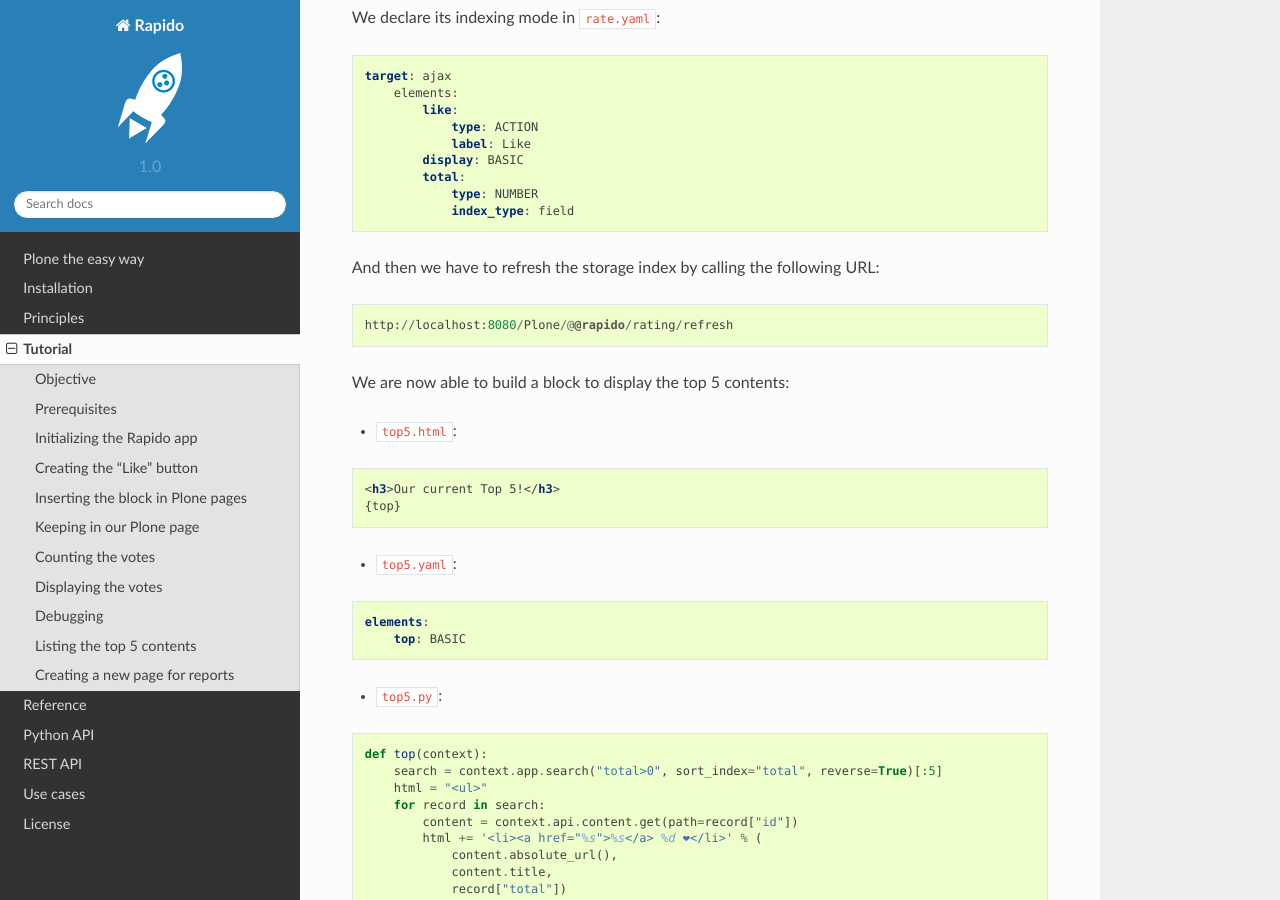
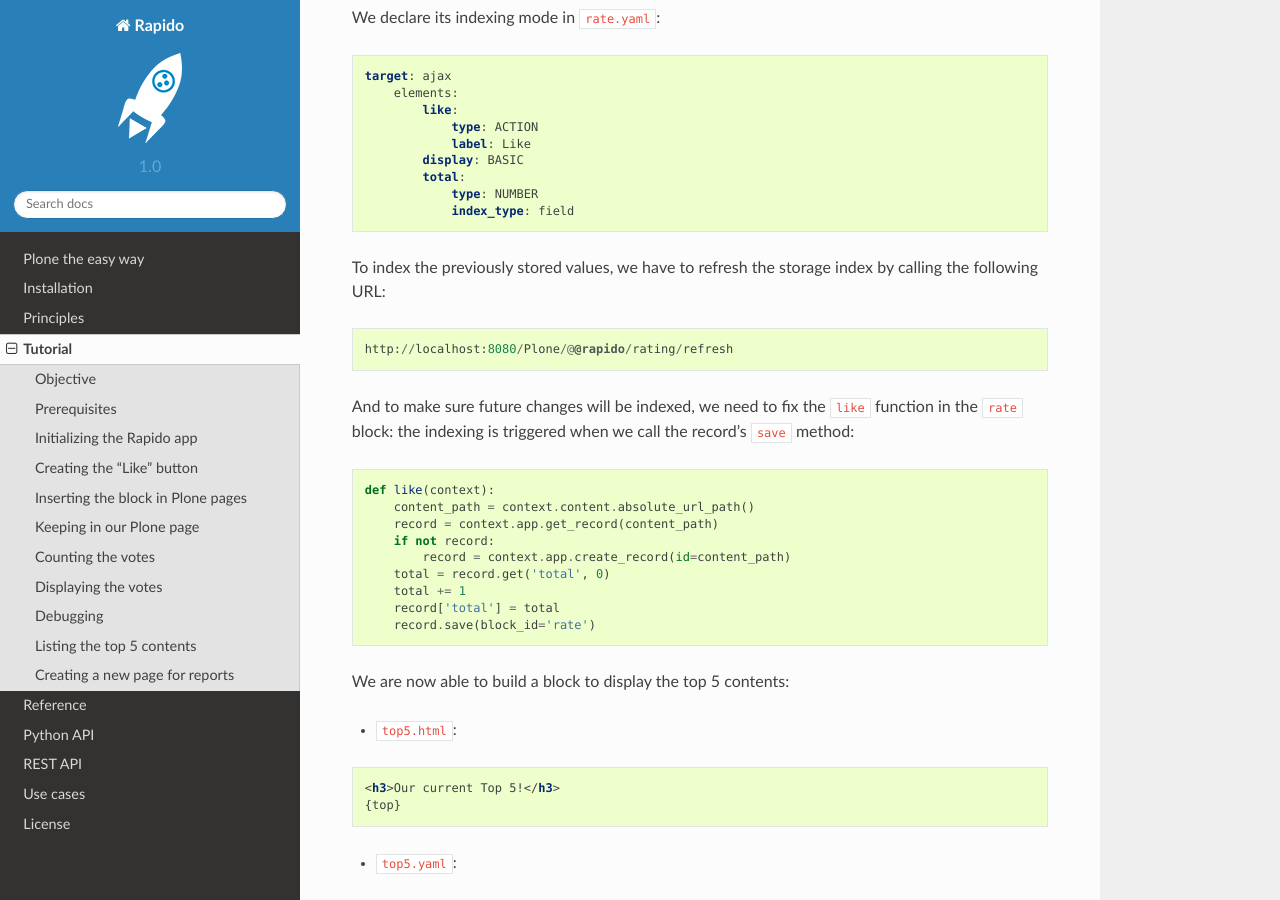
Before and after one commit to collective/rapido.plone, a Sphinx documentation site: the page built from docs/tutorial.rst, in a window 1280 px wide and 900 px high, scrolled down 6868 px. Built offline with Sphinx 7.4.7 and the Read the Docs theme 2.0.0, drawn with Linux system fonts in a browser that asks for light colours.

Commit message:
fix tutorial

```diff
--- a/docs/tutorial.rst
+++ b/docs/tutorial.rst
@@ -301,9 +301,23 @@ We declare its indexing mode in ``rate.yaml``:
                 type: NUMBER
                 index_type: field
 
-And then we have to refresh the storage index by calling the following URL::
+To index the previously stored values, we have to refresh the storage index by calling the following URL::
 
     http://localhost:8080/Plone/@@rapido/rating/refresh
+
+And to make sure future changes will be indexed, we need to fix the ``like`` function in the ``rate`` block: the indexing is triggered when we call the record's ``save`` method:
+
+.. code-block:: python
+
+    def like(context):
+        content_path = context.content.absolute_url_path()
+        record = context.app.get_record(content_path)
+        if not record:
+            record = context.app.create_record(id=content_path)
+        total = record.get('total', 0)
+        total += 1
+        record['total'] = total
+        record.save(block_id='rate')
 
 We are now able to build a block to display the top 5 contents:
 
```
